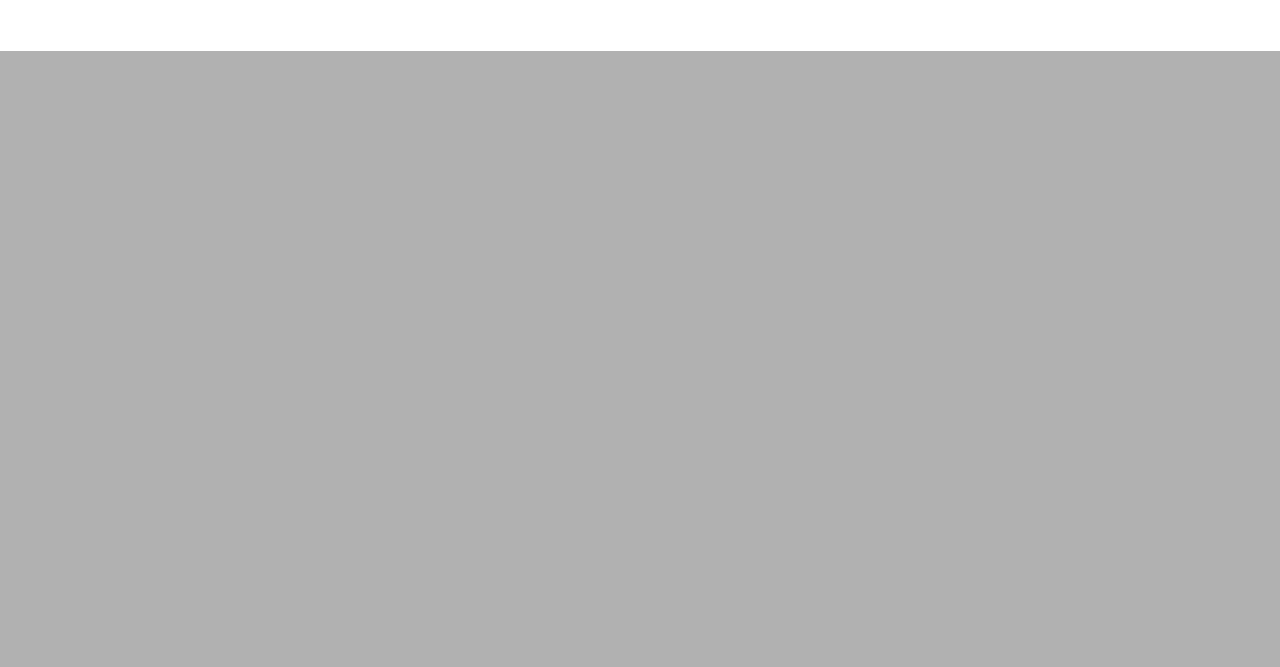
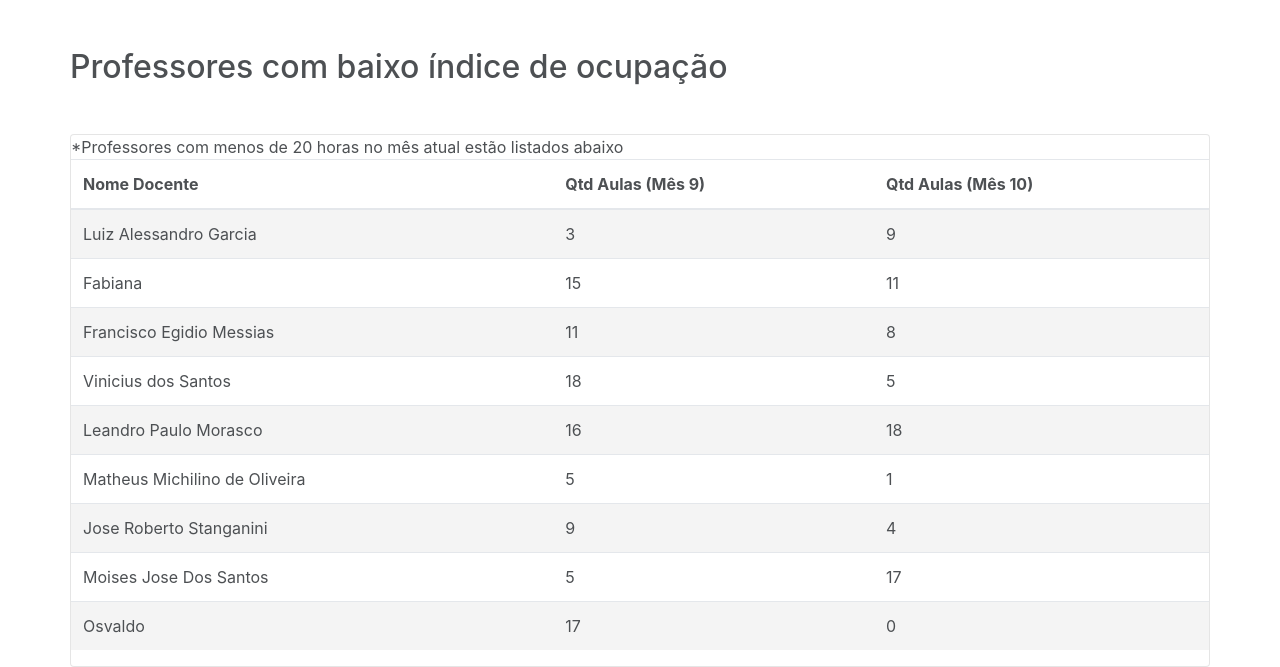
Before and after one commit to vinnydsstos/sistemas-SGFIC, a PHP site: page / in a window 1280 px wide. Shown: the part 749-1416 px from the top of the page. Before the commit the page ends 800 px from the top, so only its background shows below. Run offline with PHP 8.4, Linux system fonts and the light colour scheme; data comes from the database, SQL or seed files in the repository; some libraries are stand-ins or nearby versions.

Commit message:
Adiciona Funcionalidade de mostrar docentes com poucas aulas

```diff
--- a/Database/dbConnect.php
+++ b/Database/dbConnect.php
@@ -1,6 +1,7 @@
 <?php
 
-require_once '../config.php';
+require_once __DIR__ . '/../config.php';
+
 
 class Connect {
 
--- a/Model/docente.php
+++ b/Model/docente.php
@@ -1,6 +1,8 @@
-<?php include_once '../Database/dbConnect.php';
+<?php include_once __DIR__ . '/../Database/dbConnect.php';
 
-class Docente {
+
+class Docente
+{
 
     private $nif;
     private $NomeCompleto;
@@ -10,7 +12,8 @@ class Docente {
     private $inicioDaJornada;
     private $fimDaJornada;
 
-    public function salvar() {
+    public function salvar()
+    {
         $conn = Connect::getConnection();
 
         $sqlSalvar = "INSERT INTO Docente(nif, NomeCompleto, areaDeAtuacao, tipoDeContratacao, cargaHoraria, inicioDaJornada, fimDaJornada)
@@ -22,7 +25,8 @@ class Docente {
         $stmt->close();
     }
 
-    public function atualizar() {
+    public function atualizar()
+    {
         $conn = Connect::getConnection();
 
         $sqlAtualizar = "UPDATE Docente SET NomeCompleto = ?, areaDeAtuacao = ?, tipoDeContratacao = ?, cargaHoraria = ?, inicioDaJornada = ?, fimDaJornada = ? WHERE nif = ?";
@@ -33,7 +37,8 @@ class Docente {
         $stmt->close();
     }
 
-    public function deletar() {
+    public function deletar()
+    {
         $conn = Connect::getConnection();
 
         $sqlDeletar = "DELETE FROM Docente WHERE nif = ?";
@@ -43,7 +48,8 @@ class Docente {
         $stmt->close();
     }
 
-    public static function buscarTodos() {
+    public static function buscarTodos()
+    {
         $conn = Connect::getConnection();
 
         $sqlBuscar = "SELECT * FROM Docente ORDER BY nomecompleto ASC";
@@ -63,7 +69,8 @@ class Docente {
         return $docentes;
     }
 
-    public static function buscarPorNif($nif) {
+    public static function buscarPorNif($nif)
+    {
         $conn = Connect::getConnection();
 
         $sqlBuscar = "SELECT * FROM Docente WHERE nif = ?";
@@ -85,61 +92,111 @@ class Docente {
         return $docente;
     }
 
+    public static function buscarDocentesComPoucasAulas($mes, $indiceBaixoDeAulas)
+    {
+        $conn = Connect::getConnection();
 
-    public function setNif($nif) {
+
+        $sql = "SELECT D.nif, COUNT(E.idEncontro) AS totalEncontros
+        FROM Docente D
+        LEFT JOIN Turma T ON D.nif = T.idDocenteResponsavel
+        LEFT JOIN Encontro E ON T.idTurma = E.idTurma
+        WHERE MONTH(E.dataDoEncontro) = ?
+        GROUP BY D.nif;";
+
+
+        $stmt = $conn->prepare($sql);
+        $stmt->bind_param("s", $mes);
+        $stmt->execute();
+        $result = $stmt->get_result();
+
+
+        $docentesComPoucasAulas = [];
+
+        while ($row = $result->fetch_assoc()) {
+            if ($row['totalEncontros'] < $indiceBaixoDeAulas) {
+                $docente = self::buscarPorNif($row['nif']);
+                $docentesComPoucasAulas[] = [
+                    'docente' => $docente,
+                    'totalEncontros' => $row['totalEncontros']
+                ];
+            }
+        }
+
+
+
+        return $docentesComPoucasAulas;
+    }
+
+
+
+    public function setNif($nif)
+    {
         $this->nif = $nif;
     }
 
-    public function getNif() {
+    public function getNif()
+    {
         return $this->nif;
     }
 
-    public function setNomeCompleto($NomeCompleto) {
+    public function setNomeCompleto($NomeCompleto)
+    {
         $this->NomeCompleto = $NomeCompleto;
     }
 
-    public function getNomeCompleto() {
+    public function getNomeCompleto()
+    {
         return $this->NomeCompleto;
     }
 
-    public function setAreaDeAtuacao($areaDeAtuacao) {
+    public function setAreaDeAtuacao($areaDeAtuacao)
+    {
         $this->areaDeAtuacao = $areaDeAtuacao;
     }
 
-    public function getAreaDeAtuacao() {
+    public function getAreaDeAtuacao()
+    {
         return $this->areaDeAtuacao;
     }
 
-    public function setTipoDeContratacao($tipoDeContratacao) {
+    public function setTipoDeContratacao($tipoDeContratacao)
+    {
         $this->tipoDeContratacao = $tipoDeContratacao;
     }
 
-    public function getTipoDeContratacao() {
+    public function getTipoDeContratacao()
+    {
         return $this->tipoDeContratacao;
     }
 
-    public function setCargaHoraria($cargaHoraria) {
+    public function setCargaHoraria($cargaHoraria)
+    {
         $this->cargaHoraria = $cargaHoraria;
     }
 
-    public function getCargaHoraria() {
+    public function getCargaHoraria()
+    {
         return $this->cargaHoraria;
     }
 
-    public function setInicioDaJornada($inicioDaJornada) {
+    public function setInicioDaJornada($inicioDaJornada)
+    {
         $this->inicioDaJornada = $inicioDaJornada;
     }
 
-    public function getInicioDaJornada() {
+    public function getInicioDaJornada()
+    {
         return $this->inicioDaJornada;
     }
 
-    public function setFimDaJornada($fimDaJornada) {
+    public function setFimDaJornada($fimDaJornada)
+    {
         $this->fimDaJornada = $fimDaJornada;
     }
 
-    public function getFimDaJornada() {
+    public function getFimDaJornada()
+    {
         return $this->fimDaJornada;
     }
-
 }
--- a/index.php
+++ b/index.php
@@ -1,3 +1,10 @@
+<?php
+
+include_once 'Model/docente.php';
+include_once 'parameters.php';
+
+?>
+
 <!DOCTYPE html>
 <html>
 
@@ -59,23 +66,23 @@
                 </div>
             </li>
             <li class="nav-item dropdown <?php if ($_SERVER['PHP_SELF'] === $path . 'View/relatorioMensal.php' || $_SERVER['PHP_SELF'] === $path . 'View/adicionarCurso.php') echo 'active'; ?>">
-                <a class="nav-link dropdown-toggle" href="#" id="navbarDropdownCursos" role="button" data-toggle="dropdown" aria-haspopup="true" aria-expanded="false">
+                <a class="nav-link dropdown-toggle" href="#" id="navbarDropdownRelatorios" role="button" data-toggle="dropdown" aria-haspopup="true" aria-expanded="false">
                     Relatório
                 </a>
-                <div class="dropdown-menu" aria-labelledby="navbarDropdownCursos">
+                <div class="dropdown-menu" aria-labelledby="navbarDropdownRelatorios">
                     <a class="dropdown-item" href="<?php echo $path; ?>View/relatorioDocente.php">Relatório Docente</a>
                 </div>
             </li>
 
             <li class="nav-item dropdown <?php if ($_SERVER['PHP_SELF'] === $path . 'View/relatorioMensal.php' || $_SERVER['PHP_SELF'] === $path . 'View/adicionarCurso.php') echo 'active'; ?>">
-                <a class="nav-link dropdown-toggle" href="#" id="navbarDropdownCursos" role="button" data-toggle="dropdown" aria-haspopup="true" aria-expanded="false">
+                <a class="nav-link dropdown-toggle" href="#" id="navbarDropdownAdmin" role="button" data-toggle="dropdown" aria-haspopup="true" aria-expanded="false">
                     Admin
                 </a>
-                <div class="dropdown-menu" aria-labelledby="navbarDropdownCursos">
+                <div class="dropdown-menu" aria-labelledby="navbarDropdownAdmin">
                     <a class="dropdown-item" href="<?php echo $path; ?>View/exportarBaseDeDados.php">Exportar base de dados</a>
+                    <a class="dropdown-item" href="<?php echo $path; ?>View/parametrizacao.php">Parametrização</a>
                 </div>
             </li>
-
         </ul>
     </div>
 </nav>
@@ -84,6 +91,10 @@
 
 <body class="container pl-0 pr-0">
 
+
+
+    <?php $docentesComIndiceBaixoMesAtual = Docente::buscarDocentesComPoucasAulas(date('n'), $indiceMinimoDeAulas); ?>
+    <?php $docentesComIndiceBaixoProximoMes = Docente::buscarDocentesComPoucasAulas(date('n') + 1, $indiceMinimoDeAulas); ?>
 
     <div class="container-fluid">
         <div class="row" style="margin-left: -76px; margin-right: -76px;">
@@ -95,7 +106,40 @@
         </div>
     </div>
 
+    <?php if (count($docentesComIndiceBaixoMesAtual) != 0) { ?>
+        <h2 class="mt-5 mb-5">Professores com baixo índice de ocupação</h2>
+        <div class="card">
 
+            <div> *Professores com menos de <?= $indiceMinimoDeAulas ?> hora<?php if ($indiceMinimoDeAulas > 1) {
+                                                                                echo "s";
+                                                                            } ?> no mês atual estão listados abaixo</div>
+
+            <table class="table table-striped">
+                <thead>
+                    <tr>
+                        <th scope="col">Nome Docente</th>
+                        <th scope="col">Qtd Aulas (Mês <?= date('n') ?>) </th>
+                        <th scope="col">Qtd Aulas (Mês <?= date('n') + 1 ?>) </th>
+                    </tr>
+                </thead>
+                <tbody>
+                    <?php foreach ($docentesComIndiceBaixoMesAtual as $index => $docente) { ?>
+                        <tr>
+                            <td><?= $docente['docente']->getNomeCompleto() ?></td>
+                            <td><?= $docente['totalEncontros'] ?></td>
+                            <?php if (isset($docentesComIndiceBaixoProximoMes[$index])) { ?>
+                                <td><?= $docentesComIndiceBaixoProximoMes[$index]['totalEncontros'] ?></td>
+                            <?php } else { ?>
+                                <td>0</td>
+                            <?php } ?>
+                        </tr>
+                    <?php } ?>
+                </tbody>
+            </table>
+
+        </div>
+
+    <?php } ?>
 </body>
 
 </html>
--- /dev/null
+++ b/parameters.php
@@ -0,0 +1,3 @@
+<?php
+$indiceMinimoDeAulas = 20;
+?>
--- a/sharedComponents/navbar.php
+++ b/sharedComponents/navbar.php
@@ -59,6 +59,7 @@
                 </a>
                 <div class="dropdown-menu" aria-labelledby="navbarDropdownCursos">
                     <a class="dropdown-item" href="<?php echo $path; ?>View/exportarBaseDeDados.php">Exportar base de dados</a>
+                    <a class="dropdown-item" href="<?php echo $path; ?>View/parametrizacao.php">Parametrização</a>
                 </div>
             </li>
 
```
Also changed, not shown: View/parametrizacao.php (added, +57 -0 lines).
